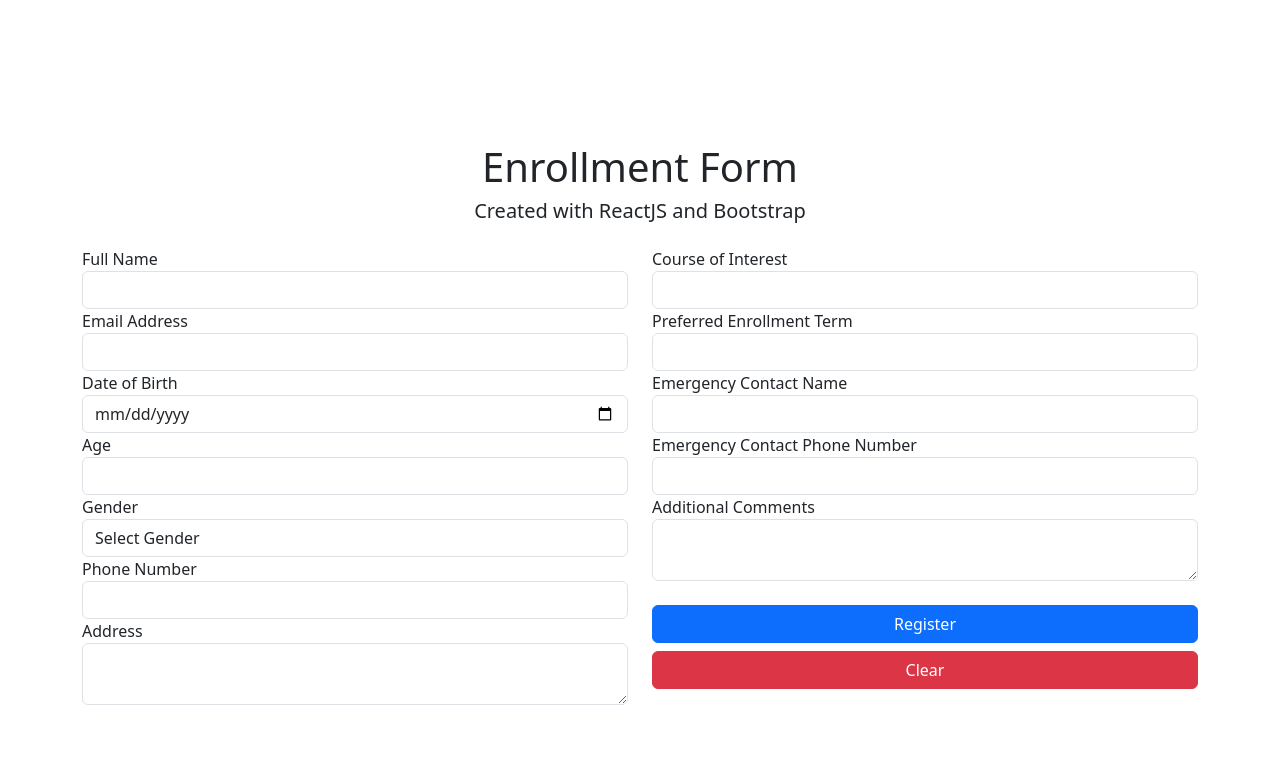
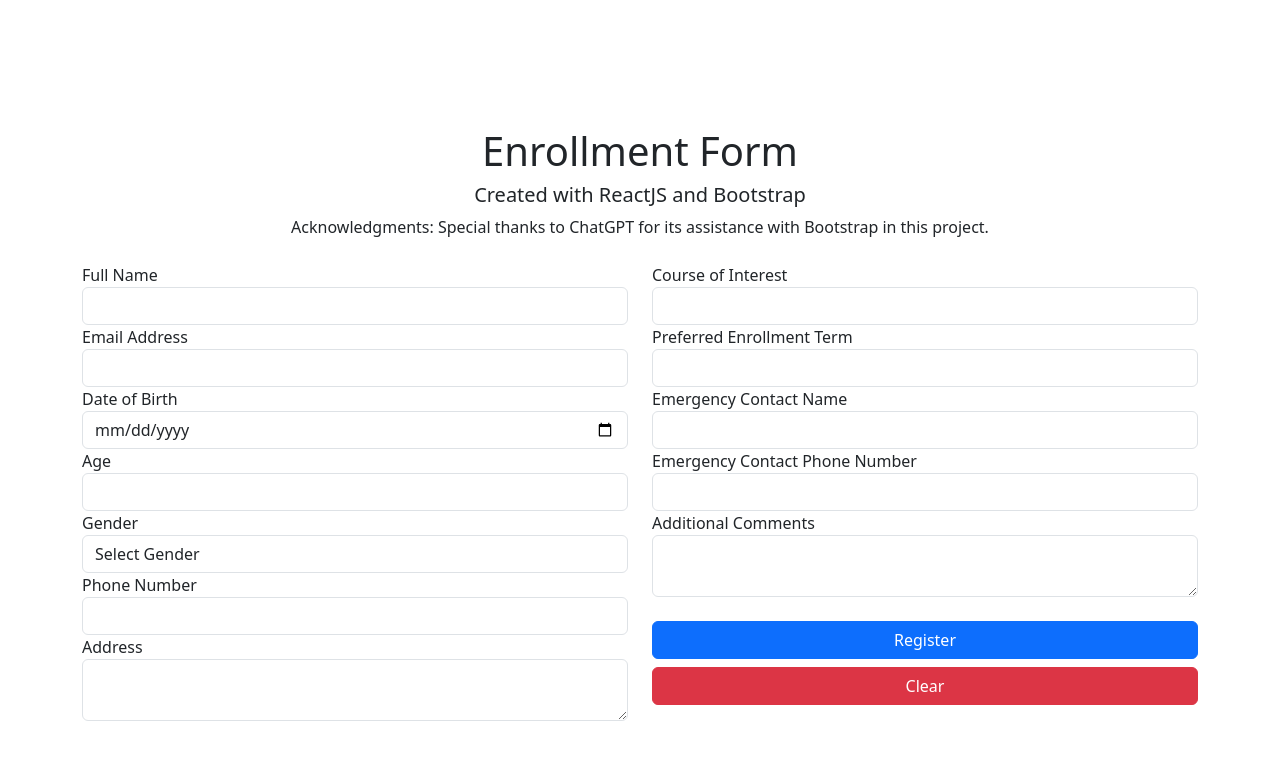
Before and after one commit to lobadev/PDC20_Props, a React (Create React App) app: page / in a window 1280 px wide. Shown: the top 760 px of the page. Built offline with nearby package versions, Linux system fonts and the light colour scheme.

Commit message:
added acknowledgement

```diff
--- a/src/Registration.js
+++ b/src/Registration.js
@@ -59,6 +59,7 @@ function Registration() {
       <header className='text-center mb-4'>
         <h1>Enrollment Form</h1>
         <h5>Created with ReactJS and Bootstrap</h5>
+        <p>Acknowledgments: Special thanks to ChatGPT for its assistance with Bootstrap in this project.</p>
       </header>
       <form onSubmit={handleSubmit}>
         <div className='row'>
@@ -217,6 +218,7 @@ function Registration() {
             <button type='button' className='btn btn-danger w-100 mt-2' onClick={handleReset}>
               Clear
             </button>
+
           </div>
         </div>
 
```
